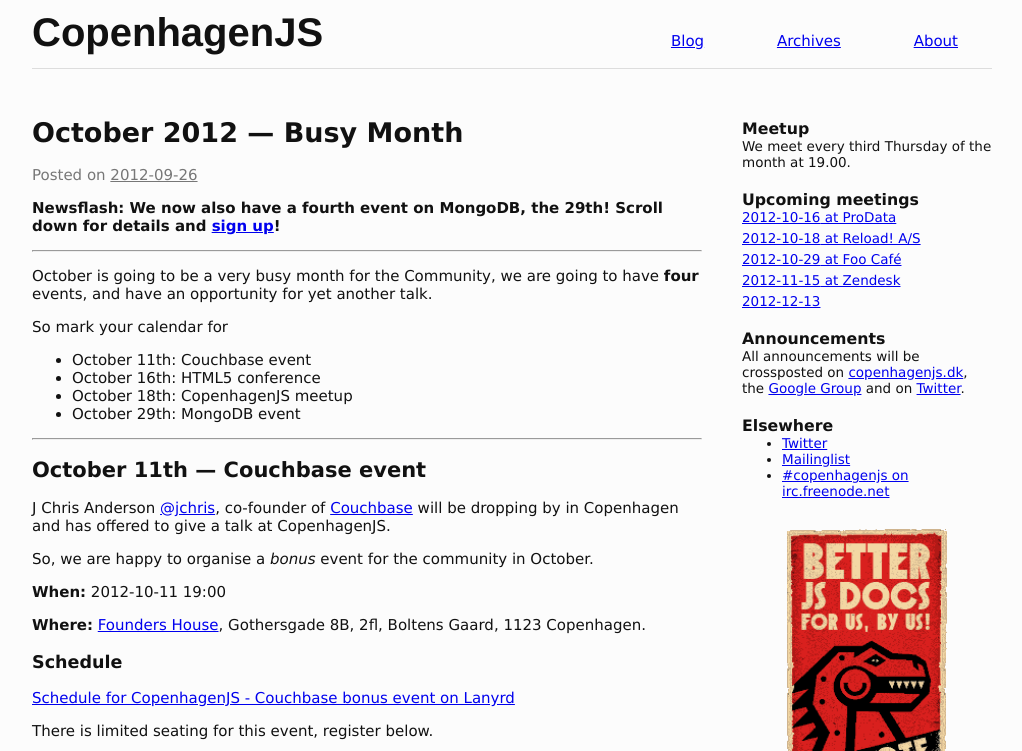
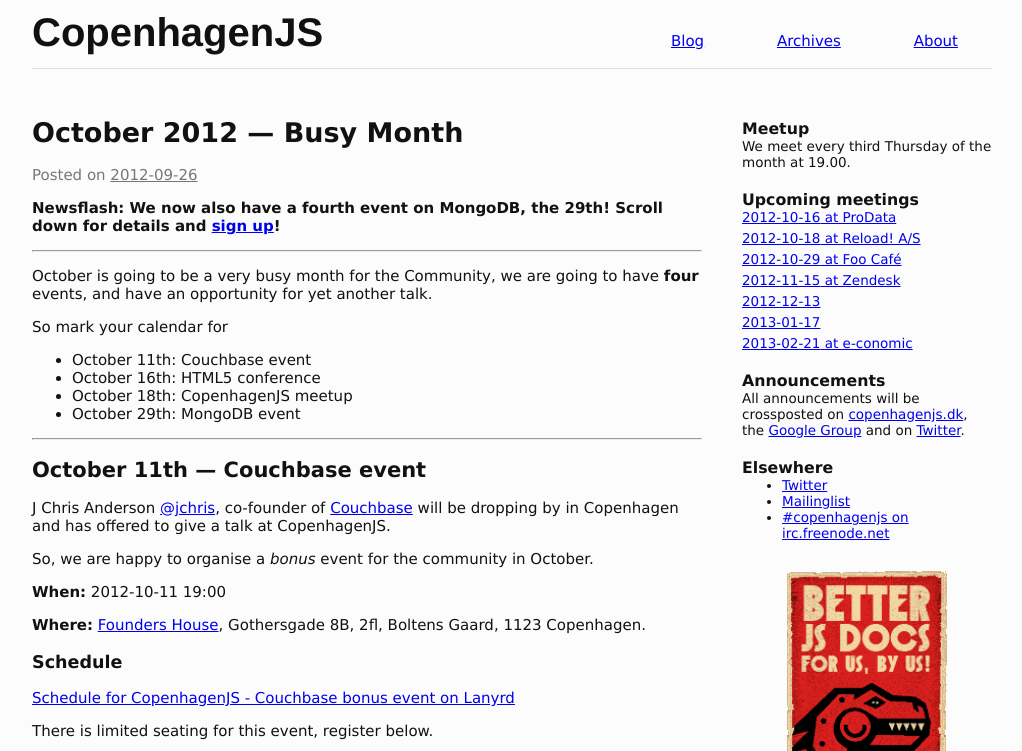
Before and after one commit to copenhagenjs/copenhagenjs.dk, a Jekyll site: the page built from index.html, in a window 1280 px wide and 900 px high, cut to the strip 0-751 px from the top of the window. Shown: the whole strip, without its empty margins (128-1150 px from the left). Built offline with Jekyll 4.4.1, drawn with Linux system fonts in a browser that asks for light colours; Markdown is read by kramdown in place of the engine named in the settings; a script that is not in the unit is left out.

Commit message:
Updating list of upcoming events

```diff
--- a/_includes/upcoming.md
+++ b/_includes/upcoming.md
@@ -5,4 +5,6 @@
 	<p><a href="http://simpleeventsignup.com/event/14498/signup/attendees?signup_token=1f4fd13ac194b6c"><time datetime="2012-10-29T19:00">2012-10-29</time> at Foo Café</a></p>
 	<p><a href="http://lanyrd.com/2012/copenhagenjs-november/"><time datetime="2012-11-15T19:00">2012-11-15</time> at Zendesk</a></p>
 	<p><a href="http://lanyrd.com/2012/copenhagenjs-december/"><time datetime="2012-12-13T19:00">2012-12-13</time></a></p>
+	<p><a href="http://lanyrd.com/2013/copenhagenjs-january/"><time datetime="2013-01-17T19:00">2013-01-17</time></a></p>
+	<p><a href="http://lanyrd.com/2013/copenhagenjs-february/"><time datetime="2013-02-21T19:00">2013-02-21</time> at e-conomic</a></p>
 </div>
```
